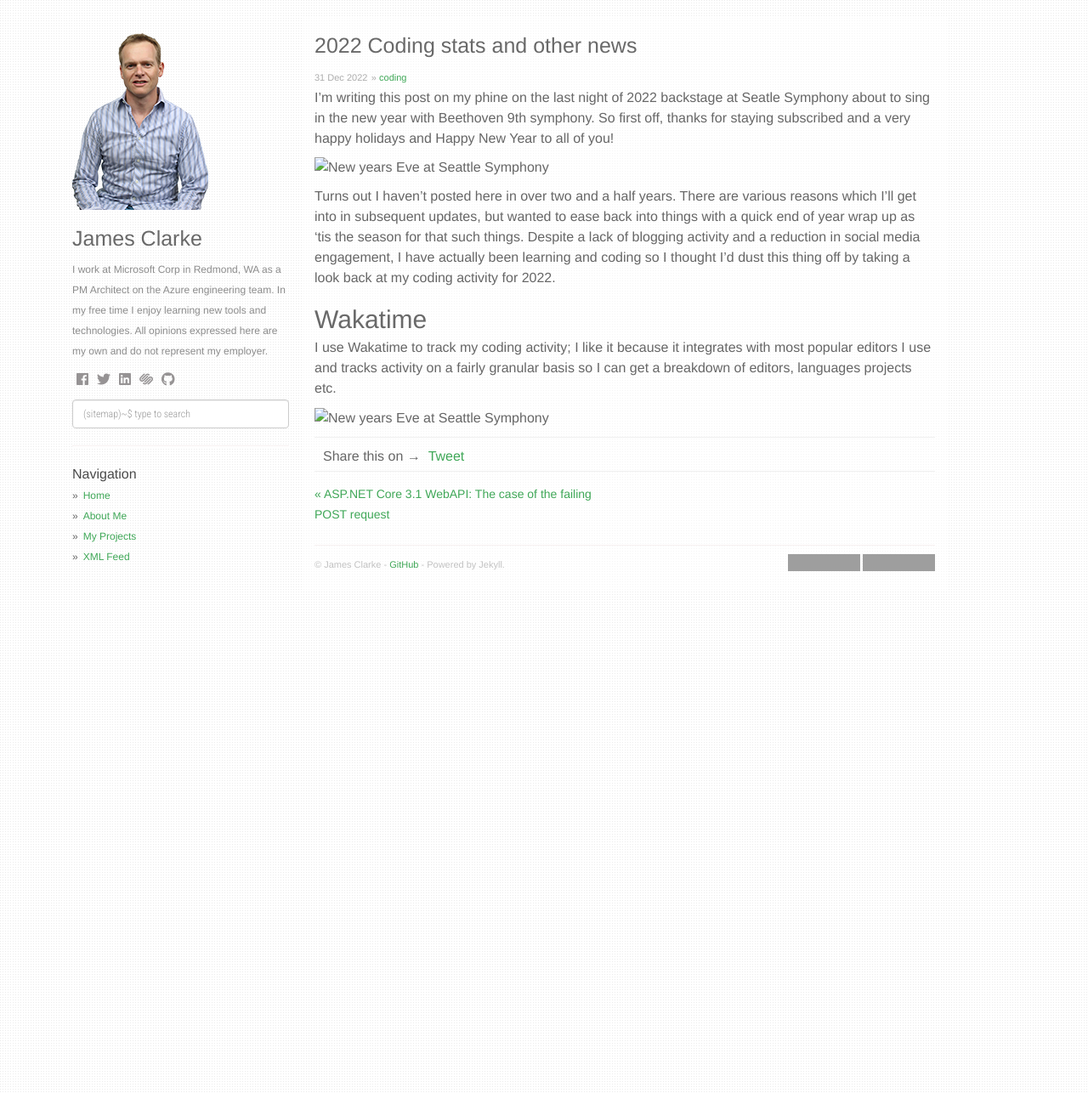
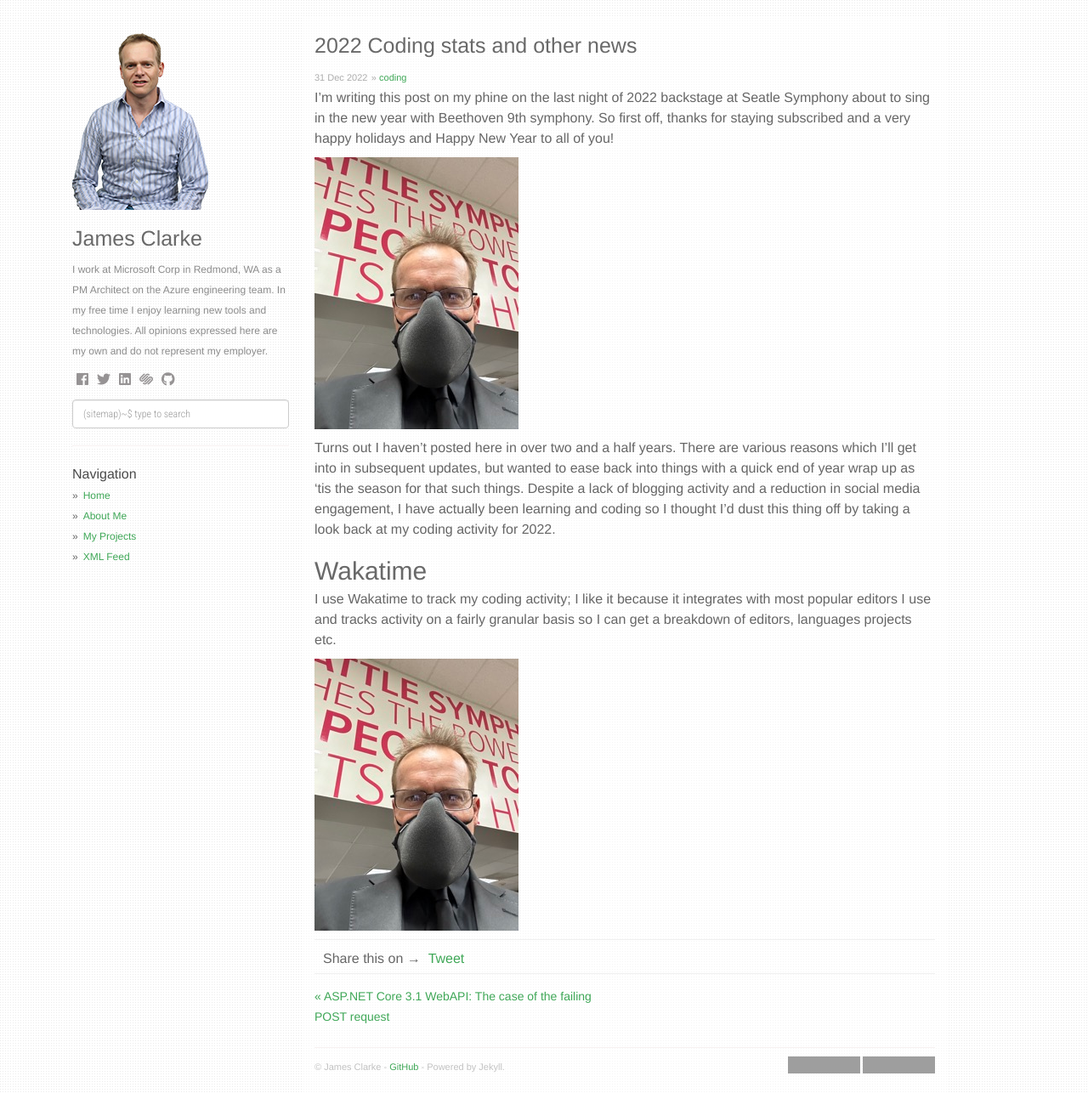
Before and after one commit to clarkezone/clarkezone.github.io, a Jekyll site: the page built from _posts/2022-12-31-coding-stats.md, in a window 1280 px wide and 1286 px high. Shown: the whole window at 85% size. Built offline with Jekyll 4.4.1, drawn with Linux system fonts in a browser that asks for light colours; nearby versions of some CDN libraries; comment, search, counter and statistics services are not loaded; grey boxes are pictures that could not be loaded.

Commit message:
Update post fix links

```diff
--- a/_posts/2022-12-31-coding-stats.md
+++ b/_posts/2022-12-31-coding-stats.md
@@ -8,7 +8,7 @@ tags: [ASP.NET Core, Azure Telemetry]
 
 I’m writing this post on my phine on the last night of 2022 backstage at Seatle Symphony about to sing in the new year with Beethoven 9th symphony.  So first off, thanks for staying subscribed and a very happy holidays and Happy New Year to all of you!
 
-![New years Eve at Seattle Symphony](/static/img/2022-12-13-coding-stats/nwesso.jpeg)
+![New years Eve at Seattle Symphony](/static/img/2022-12-31-coding-stats/nwesso.jpeg)
 
 Turns out I haven’t posted here in over two and a half years.  There are various reasons which I’ll get into in subsequent updates, but wanted to ease back into things with a quick end of year wrap up as 'tis the season for that such things.  Despite a lack of blogging activity and a reduction in social media engagement, I have actually been learning and coding so I thought I’d dust this thing off by taking a look back at my coding activity for 2022.
 
@@ -16,4 +16,4 @@ Turns out I haven’t posted here in over two and a half years.  There are vario
 
 I use Wakatime to track my coding activity; I like it because it integrates with most popular editors I use and tracks activity on a fairly granular basis so I can get a breakdown of editors, languages projects etc.
 
-![New years Eve at Seattle Symphony](/static/img/2022-12-13-coding-stats/nwesso.jpeg)
+![New years Eve at Seattle Symphony](/static/img/2022-12-31-coding-stats/nwesso.jpeg)
```
Also changed, not shown: 1 other file.
